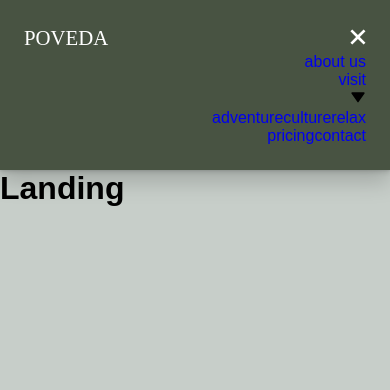
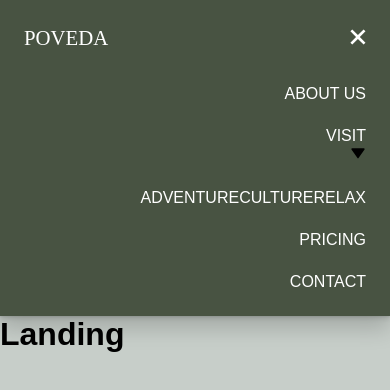
Before and after one commit to SutheeDev/react-poveda, a React (Vite) app in the folder client/: page / in a window 390 px wide. Shown: the top 390 px of the page. Built offline with nearby package versions, Linux system fonts and the light colour scheme.

Commit message:
added flex display to navlinks / used column for small screen and row for big screen / altered link color when the menu is closed for smoother closing animation

```diff
--- a/client/src/components/Navbar.jsx
+++ b/client/src/components/Navbar.jsx
@@ -112,19 +112,30 @@ const Wrapper = styled.nav`
     align-items: flex-end;
   }
   .navlinks {
+    display: flex;
+    flex-direction: column;
+    gap: 1.5em;
+    padding-top: 2em;
     /* Hide all links when isMenuOpen is false */
     position: relative;
     z-index: -1;
     margin-top: -110px;
+    margin-top: -16em;
     opacity: 0;
 
     transition: var(--global-transition);
+  }
+  .navlinks .link {
+    color: var(--green-2);
   }
   .navlinks.show {
     /* Show all links when isMenuOpen is true */
     margin-top: 0;
     z-index: 1;
     opacity: 1;
+  }
+  .navlinks.show .link {
+    color: var(--white);
   }
   .hamburger-menu-container {
     width: fit-content;
@@ -139,6 +150,9 @@ const Wrapper = styled.nav`
     margin-right: -8px;
     margin-top: -5px;
   }
+  .link {
+    text-transform: uppercase;
+  }
   @media screen and (min-width: 950px) {
     background-color: transparent;
     box-shadow: none;
@@ -149,10 +163,16 @@ const Wrapper = styled.nav`
     .navlinks-container {
       flex-direction: row;
     }
-
+    .navlinks {
+      flex-direction: row;
+      padding-top: 0;
+    }
     /* Hide hamburger on big screen */
     .hamburger-menu-container {
       display: none;
+    }
+    .link {
+      font-size: 0.875rem;
     }
   }
 `;
```
